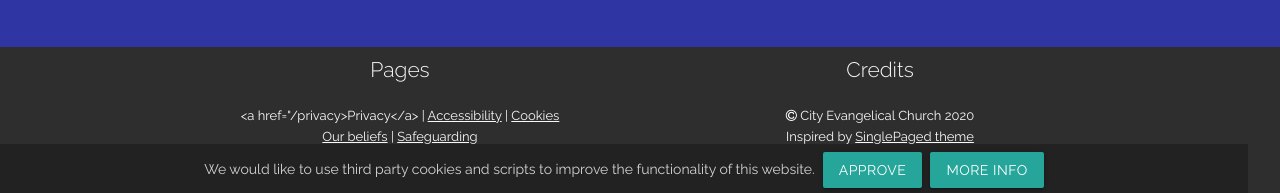
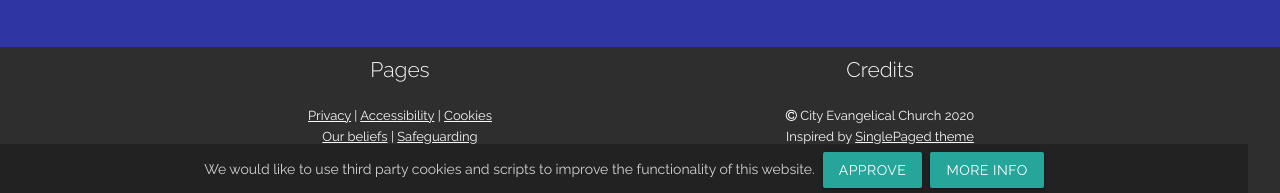
Before and after one commit to woodcock3/citychurch, a Jekyll site: the page built from index.html, in a window 1280 px wide and 900 px high, scrolled down 6366 px. Shown: the part 704-897 px from the top of the window. Built offline with Jekyll 4.4.1, drawn with Linux system fonts in a browser that asks for light colours.

Commit message:
Update footer.md

```diff
--- a/_includes/footer.md
+++ b/_includes/footer.md
@@ -1,7 +1,7 @@
 <div class="row features">
   <div class="col s12 m6 feature">
     <h4> Pages </h4>
-    <p class="feature-description"><a href="{{ '/privacy' | relative_url }}>Privacy</a> | <a href="/accessibility/">Accessibility</a> | <a href="/cookies/">Cookies</a></p>
+    <p class="feature-description"><a href="{{ '/privacy' | relative_url }}">Privacy</a> | <a href="/accessibility/">Accessibility</a> | <a href="/cookies/">Cookies</a></p>
     <p class="feature-description"><a href="/we-believe/">Our beliefs</a> | <a href="/safeguarding/">Safeguarding</a></p>
   </div>
   <div class="col s12 m6 feature">
```
